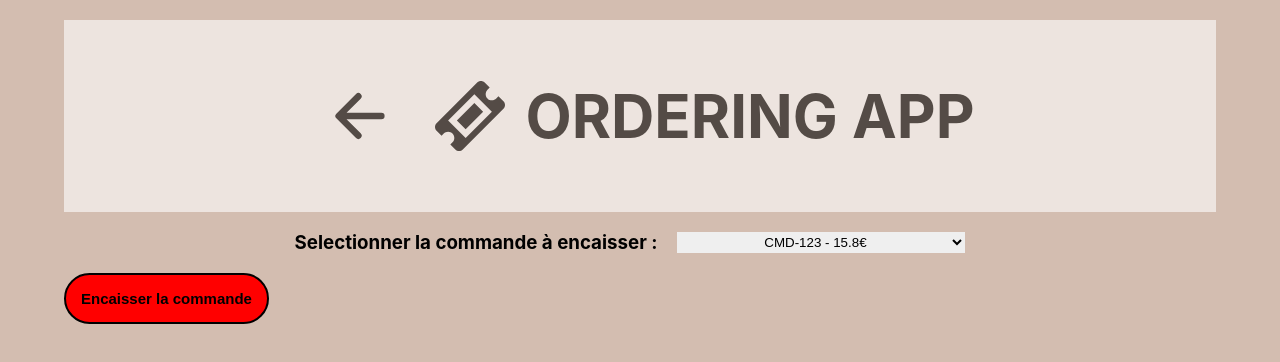
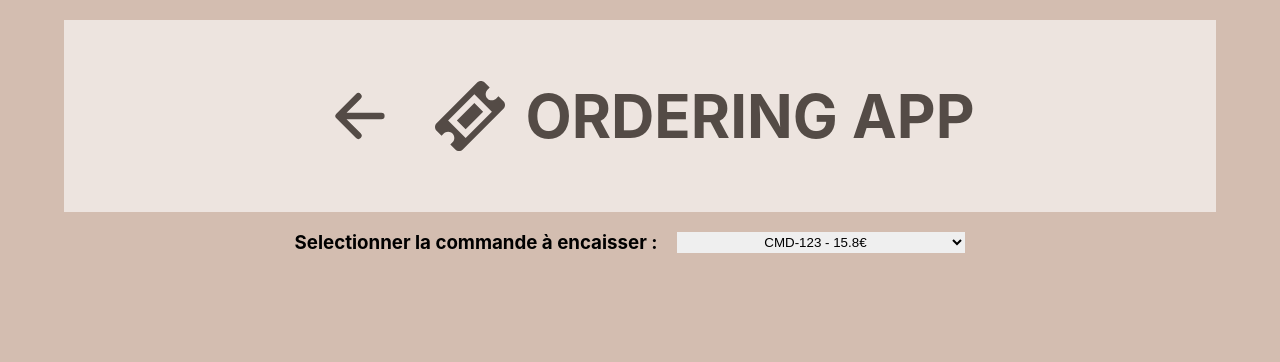
Before and after one commit to AurelieDuynslaeger/Ordering-App-RTK, a React (Create React App) app: page /OrdersToPay in a window 1280 px wide. Shown: the top 362 px of the page. Built offline with nearby package versions, Linux system fonts and the light colour scheme.

Commit message:
btn payment en cours

```diff
--- a/src/pages/OrdersPayment.js
+++ b/src/pages/OrdersPayment.js
@@ -1,9 +1,9 @@
-import React, { useState } from 'react'
-import Header from '../components/Header'
-import { useDispatch, useSelector } from 'react-redux'
-import DetailSelected from '../components/DetailSelected'
-import Button from '../components/Button'
-import { paid } from '../slices'
+import React, { Fragment, useState } from 'react';
+import Header from '../components/Header';
+import { useDispatch, useSelector } from 'react-redux';
+import DetailSelected from '../components/DetailSelected';
+import Button from '../components/Button';
+import { paid } from '../slices';
 
 const OrdersPayment = () => {
   const dispatch = useDispatch();
@@ -11,17 +11,17 @@ const OrdersPayment = () => {
   const [selectedOrder, setSelectedOrder] = useState(null);
 
   const clickPaid = () => {
-            dispatch(paid({order : selectedOrder, paid : true}));
-    }
+    dispatch(paid({ order: selectedOrder, paid: true }));
+  };
 
   const selectOrder = (event) => {
     const selectedId = event.target.value;
-        setSelectedOrder(selectedId);
+    setSelectedOrder(orders.find(order => order.id === selectedId));
   };
 
   return (
     <div className="container">
-    <Header/>
+      <Header />
       <div className='select-order'>
         <h3>Selectionner la commande à encaisser :</h3>
         <select onChange={selectOrder}>
@@ -36,14 +36,19 @@ const OrdersPayment = () => {
       </div>
 
       <div className="items-list">
-    {selectedOrder && <DetailSelected orderId={selectedOrder} />}
+      {selectedOrder && (
+          <>
+            <DetailSelected orderId={selectedOrder.id} selectedProducts={selectedOrder.products} />
             <Button
               name="Encaisser la commande"
               className="btn payment"
-            action={clickPaid}/>
+              action={clickPaid}
+            />
+          </>
+        )}
       </div>
     </div>
-  )
+  );
 }
 
-export default OrdersPayment
+export default OrdersPayment;
```
Also changed, not shown: src/components/DetailSelected.js (line endings or trailing spaces). Lines whose indentation alone changed are shown as unchanged.
